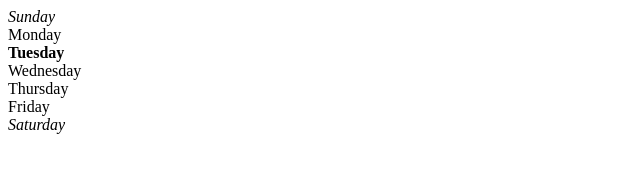
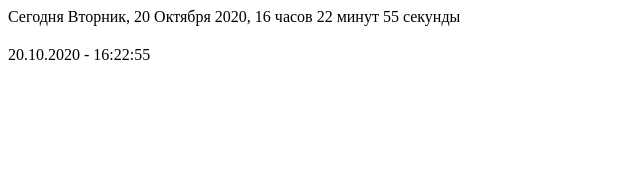
Before and after one commit to ASKaranko/studyJScomplicated, a plain HTML site: page lessons/index.html in a window 1280 px wide. Shown: the whole page, without its empty margins (0-640 px from the left). Drawn offline with Linux system fonts and the light colour scheme.

Commit message:
Усложенное домашнее задание по уроку номер 9 Доступ к элементам на странице

```diff
--- a/lessons/index.html
+++ b/lessons/index.html
@@ -7,13 +7,8 @@
 </head>
 <body>
 
-<span id="day0"></span><br>
-<span id="day1"></span><br>
-<span id="day2"></span><br>
-<span id="day3"></span><br>
-<span id="day4"></span><br>
-<span id="day5"></span><br>
-<span id="day6"></span><br>
+<span class="date-a"></span>
+<span style="display: block; margin-top: 20px;" class="date-b"></span>
 
 <script src="./js/script.js"></script>
 </body>
--- a/lessons/js/script.js
+++ b/lessons/js/script.js
@@ -1,22 +1,57 @@
 'use strict';
 
-let week = ['Sunday', 'Monday', 'Tuesday', 'Wednesday', 'Thursday', 'Friday', 'Saturday'];
-let today = new Date;
+const dateVarA = document.querySelector('.date-a'),
+      dateVarB = document.querySelector('.date-b');
 
-console.log(today.getDay());
+let
+    week = ['Восресенье', 'Понедельник', 'Вторник', 'Среда',      'Чертверг', 'Пятница', 'Суббота'],
+    month = ['Января', 'Февраля', 'Марта', 'Апреля', 'Мая', 'Июня', 'Июля', 'Августа', 'Сентрября', 'Октября', 'Ноября', 'Декабря'],
+    dayOfTheWeek = '',
+    monthOfTheYear = '',
+    declensionHour = '';
 
-week.forEach(function (item, i, arr) {
-  if (i === (today.getDay()) && (i === 6 || i === 0)) {
-    document.getElementById('day'+i).style.fontWeight='bold';
-    document.getElementById('day'+i).style.fontStyle='italic';
-    document.getElementById('day'+i).innerHTML=item;
-  } else if (i === (today.getDay())) {
-    document.getElementById('day'+i).style.fontWeight='bold';
-    document.getElementById('day'+i).innerHTML=item;
-  } else if (i === 6 || i === 0) {
-    document.getElementById('day'+i).style.fontStyle='italic';
-    document.getElementById('day'+i).innerHTML=item;
-  } else {
-    document.getElementById('day'+i).innerHTML=item;
+function addNull (elem) {
+  if (elem < 10) {
+    elem = '0' + elem;
   }
-});
+  return elem;
+}
+
+function varA () {
+  let date = new Date ();
+
+  function declension () {
+    if (date.getHours() === 1 || date.getHours() === 21) {
+      declensionHour = 'час';
+    } else if ((date.getHours() >= 2 && date.getHours() <= 4) || date.getHours() === 22 || date.getHours() === 23) {
+      declensionHour = 'часа';
+    } else {
+      declensionHour = 'часов';
+    }
+  }
+
+  week.forEach(function (item, i, arr) {
+    if (i === date.getDay()) {
+      dayOfTheWeek = item;
+    }
+  });
+
+  month.forEach(function (item, i, arr) {
+    if (i === date.getMonth()) {
+      monthOfTheYear = item;
+    }
+  });
+
+  declension();
+
+  dateVarA.innerHTML = `Сегодня ${dayOfTheWeek}, ${date.getDate()} ${monthOfTheYear} ${date.getFullYear()}, ${date.getHours()} ${declensionHour} ${date.getMinutes()} минут ${date.getSeconds()} секунды`;
+}
+
+function varB () {
+  let date = new Date ();
+
+  dateVarB.innerHTML = `${addNull(date.getDate())}.${addNull(date.getMonth()+1)}.${date.getFullYear()} - ${addNull(date.getHours())}:${addNull(date.getMinutes())}:${addNull(date.getSeconds())}`;
+}
+
+let timerA = setInterval(varA, 1000);
+let timerB = setInterval(varB, 1000);
```
